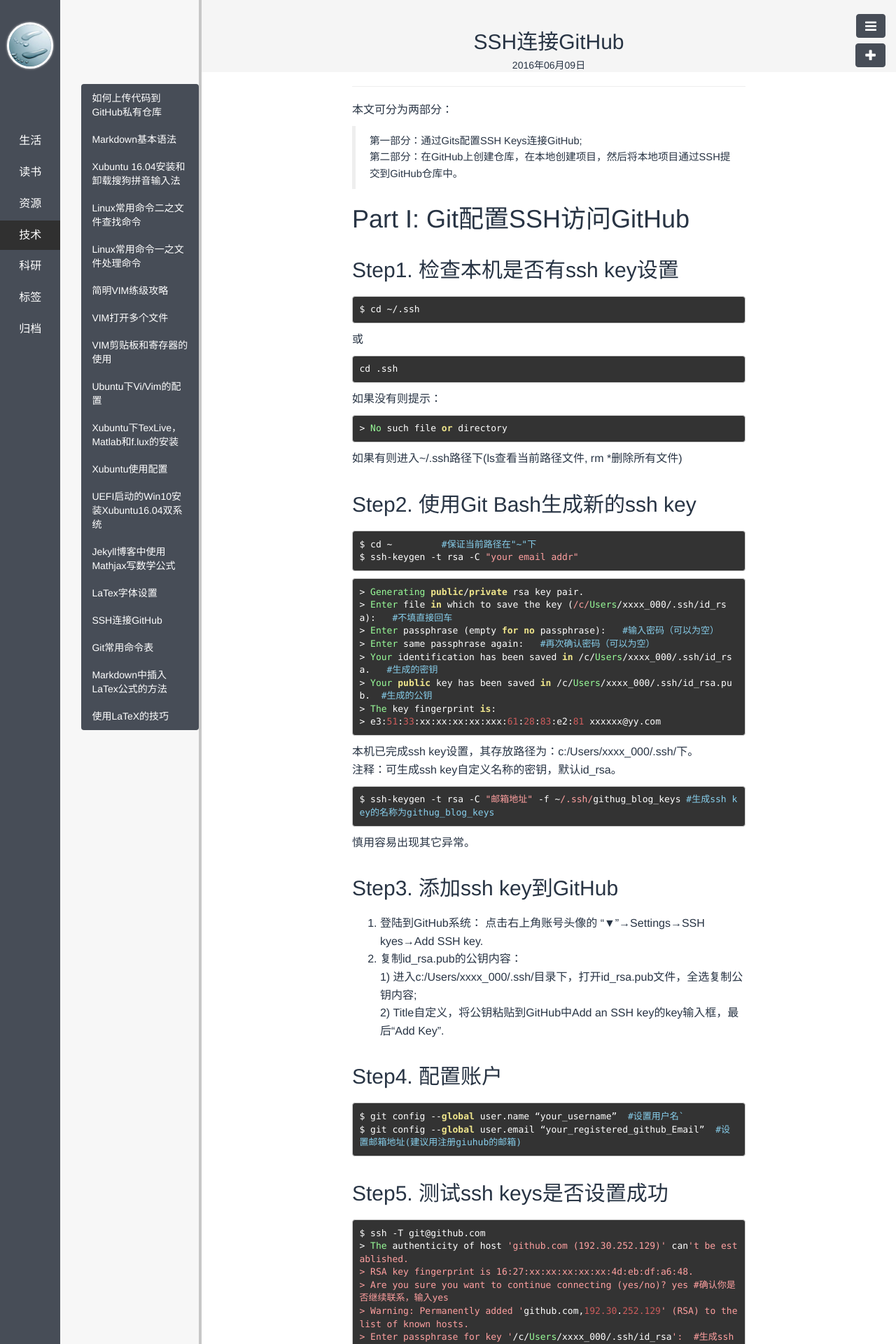
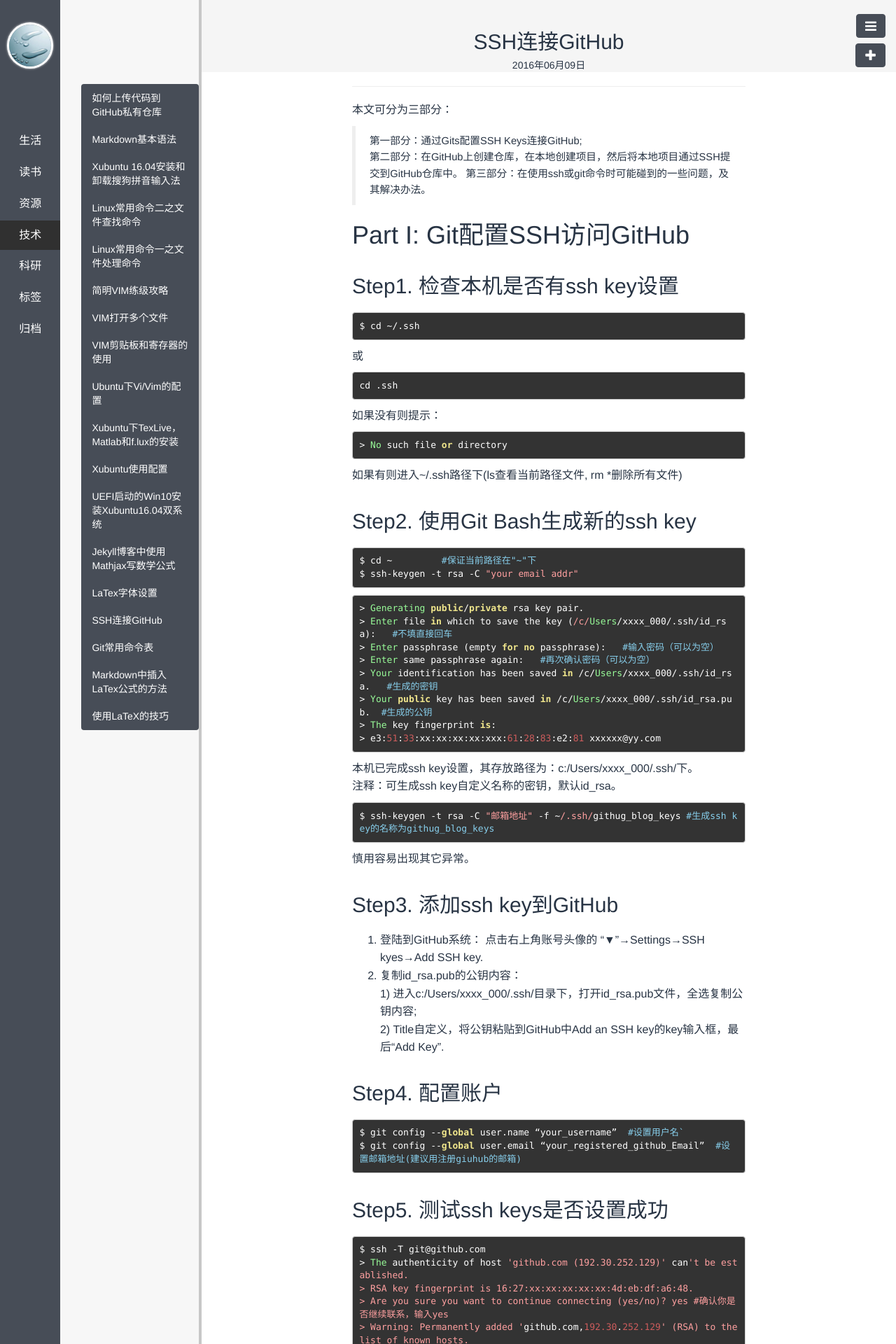
Before and after one commit to polyHong/polyHong.github.io, a Jekyll site: the page built from _posts/tech/2016-06-09-ssh-github.md, in a window 1280 px wide. Shown: the top 1920 px of the page at 70% size. Built offline with Jekyll 4.4.1, drawn with Linux system fonts in a browser that asks for light colours; Markdown is read by kramdown in place of the engine named in the settings; comment, search, counter and statistics services are not loaded.

Commit message:
modify post ssh to github.

```diff
--- a/_posts/tech/2016-06-09-ssh-github.md
+++ b/_posts/tech/2016-06-09-ssh-github.md
@@ -7,9 +7,10 @@
 description:
 ---
 
-本文可分为两部分：
+本文可分为三部分：
 >第一部分：通过Gits配置SSH Keys连接GitHub;
 >第二部分：在GitHub上创建仓库，在本地创建项目，然后将本地项目通过SSH提交到GitHub仓库中。
+>第三部分：在使用ssh或git命令时可能碰到的一些问题，及其解决办法。
 
 # Part I: Git配置SSH访问GitHub
 
```
